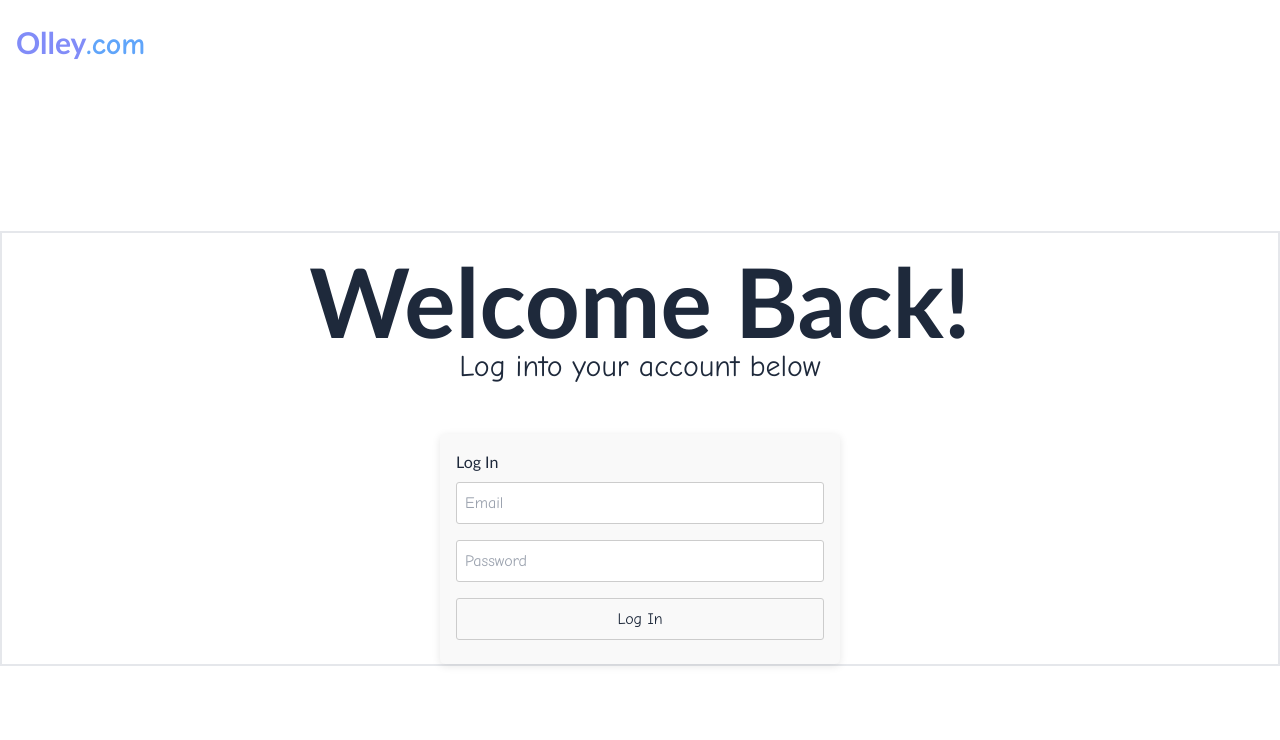
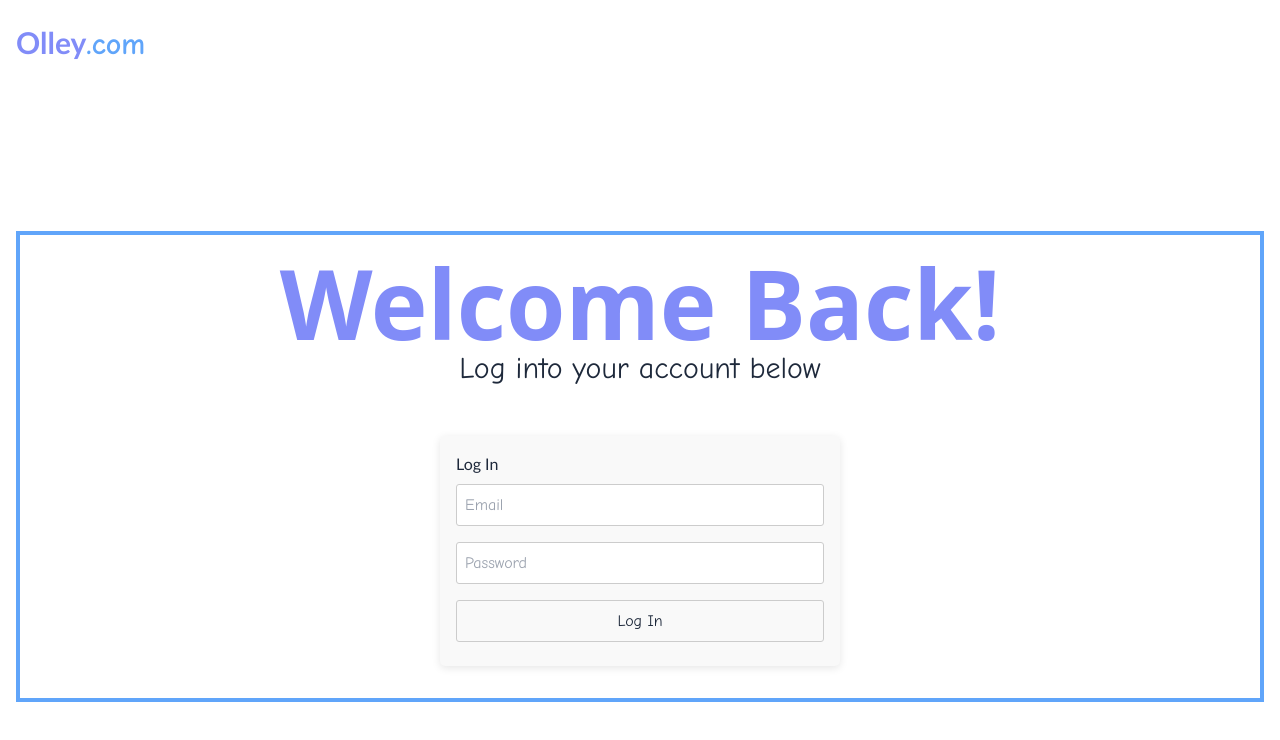
Before and after one commit to AndrewDeAsevedo/Nothing.com, a SvelteKit app: page /login in a window 1280 px wide. Shown: the top 740 px of the page. Built offline with nearby package versions, Linux system fonts and the light colour scheme; a web font is replaced by a local one.

Commit message:
more changes

```diff
--- a/src/routes/login/+page.svelte
+++ b/src/routes/login/+page.svelte
@@ -36,10 +36,10 @@
 
 <Header type='login'/>
 
-<div class="border-2 mt-36">
+<div class="border-4 mt-36 ml-4 mr-4 pb-8 border-blue-400">
   <div class= 'Welcome message mt-5'>
     <h2 class="text-5xl sm:text-6xl md:text-7xl lg:text-8xl macx-w-[1200px] mx-auto w-full text-center font-semibold">
-      Welcome Back! <span class="text-indigo-400 font-sans"></span>
+     <span class="text-indigo-400 font-sans">Welcome Back!</span>
     </h2>
     <p class="text-xl sm:text-2xl md:text-3xl text-center max-w-[1000px] mx-auto w-full">
       Log into your account below
```
